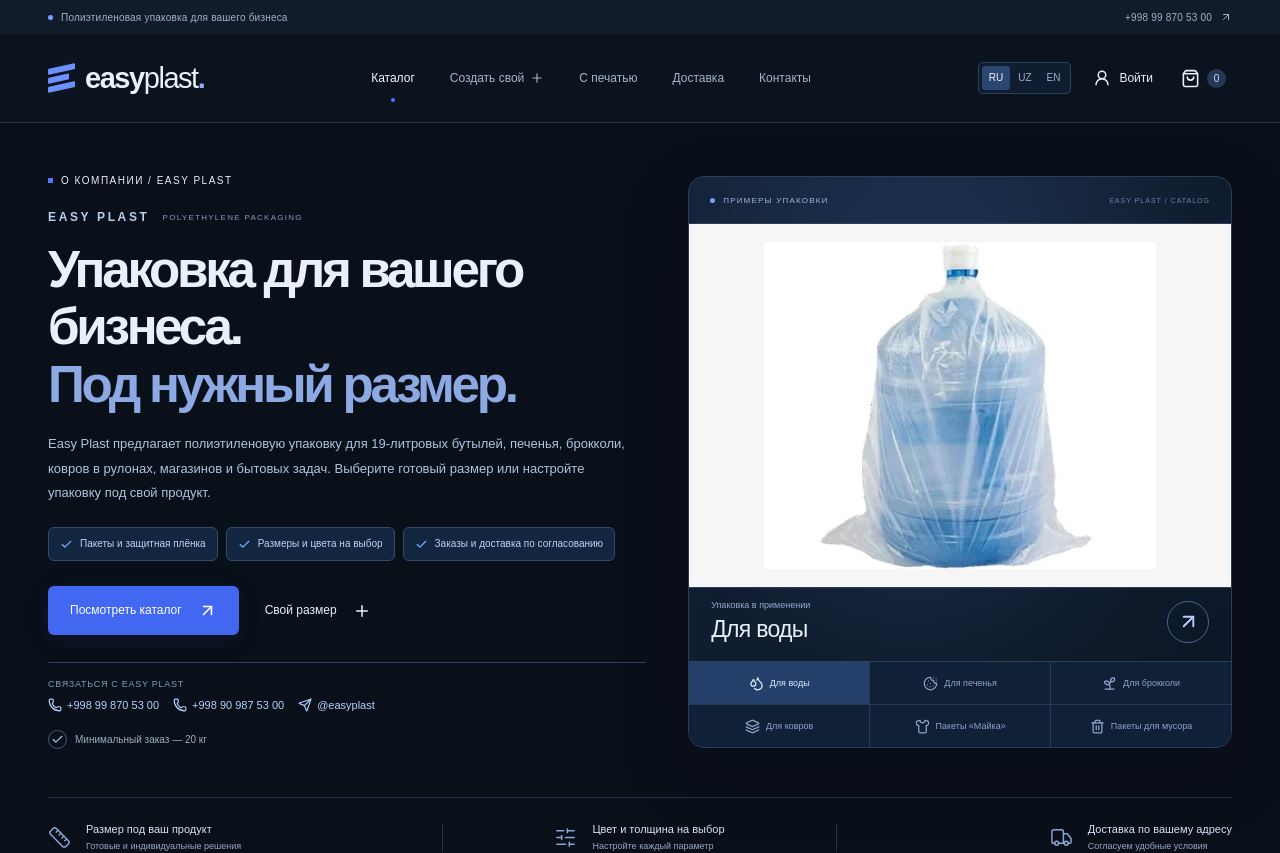
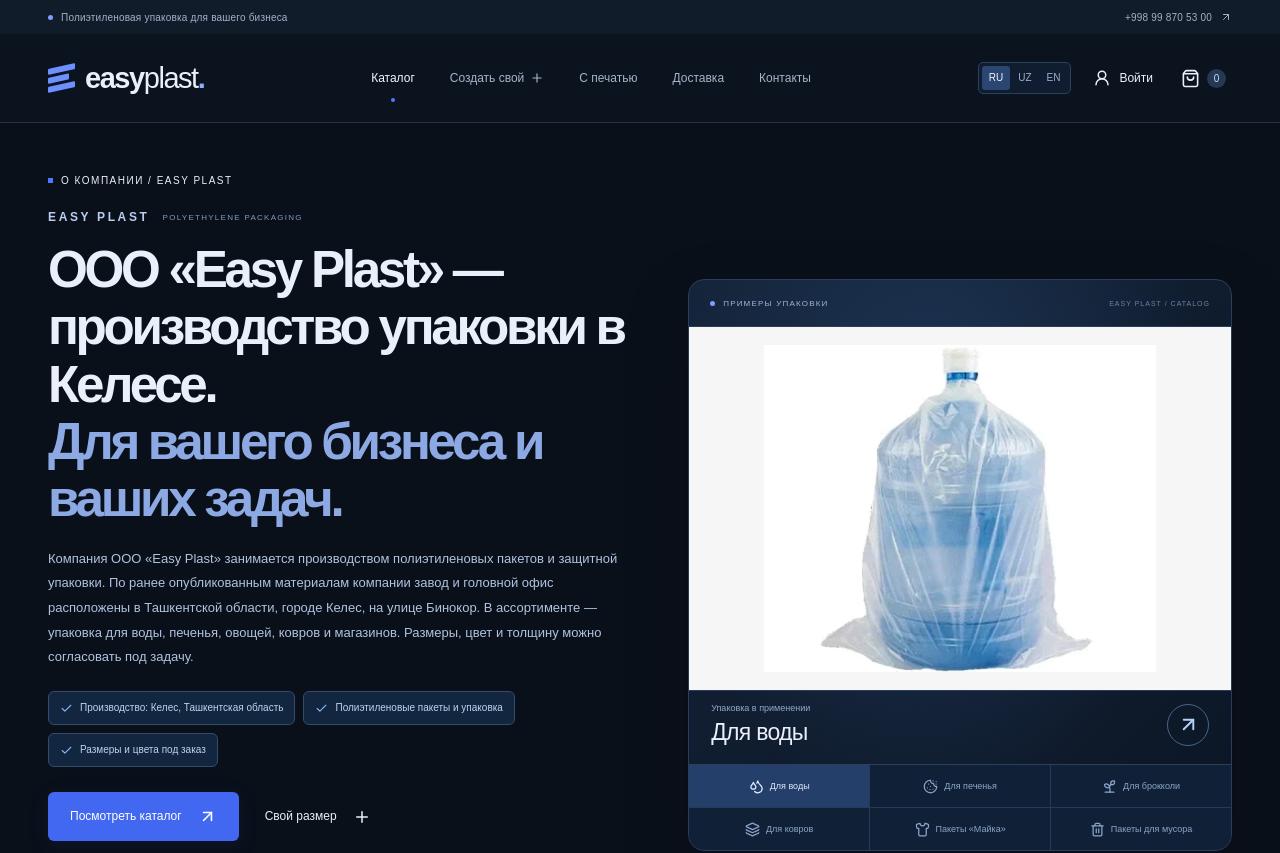
Before and after one commit to saidkhujalucky-hub/easyplast5, a React (Vite) app: page / in a window 1280 px wide. Shown: the top 853 px of the page. Built offline with nearby package versions, Linux system fonts and the light colour scheme.

Commit message:
Expand company-first slide with Easy Plast legal name and Keles factory details from prior company website

```diff
--- a/src/site-content.ts
+++ b/src/site-content.ts
@@ -2,10 +2,10 @@ export const siteCopy = {
   ru: {
     company: {
       eyebrow: "О КОМПАНИИ / EASY PLAST",
-      title: "Упаковка для вашего бизнеса.",
-      emphasis: "Под нужный размер.",
-      description: "Easy Plast предлагает полиэтиленовую упаковку для 19-литровых бутылей, печенья, брокколи, ковров в рулонах, магазинов и бытовых задач. Выберите готовый размер или настройте упаковку под свой продукт.",
-      highlights: ["Пакеты и защитная плёнка", "Размеры и цвета на выбор", "Заказы и доставка по согласованию"],
+      title: "ООО «Easy Plast» — производство упаковки в Келесе.",
+      emphasis: "Для вашего бизнеса и ваших задач.",
+      description: "Компания ООО «Easy Plast» занимается производством полиэтиленовых пакетов и защитной упаковки. По ранее опубликованным материалам компании завод и головной офис расположены в Ташкентской области, городе Келес, на улице Бинокор. В ассортименте — упаковка для воды, печенья, овощей, ковров и магазинов. Размеры, цвет и толщину можно согласовать под задачу.",
+      highlights: ["Производство: Келес, Ташкентская область", "Полиэтиленовые пакеты и упаковка", "Размеры и цвета под заказ"],
       contact: "Связаться с Easy Plast",
       catalog: "Посмотреть каталог",
       custom: "Свой размер"
@@ -34,10 +34,10 @@ export const siteCopy = {
   uz: {
     company: {
       eyebrow: "KOMPANIYA HAQIDA / EASY PLAST",
-      title: "Biznesingiz uchun qadoqlash.",
-      emphasis: "Kerakli o‘lchamda.",
-      description: "Easy Plast 19 litrli suv idishlari, pechenye, brokkoli, gilam rulonlari, do‘konlar va kundalik ehtiyojlar uchun polietilen qadoqlarni taklif etadi. Tayyor o‘lchamni tanlang yoki o‘z mahsulotingizga moslab buyurtma bering.",
-      highlights: ["Paketlar va himoya plyonkasi", "O‘lcham va rang tanlovi", "Buyurtma va yetkazish kelishiladi"],
+      title: "Easy Plast MChJ — Kelesdagi qadoqlash ishlab chiqarishi.",
+      emphasis: "Biznesingiz ehtiyojlariga mos.",
+      description: "Easy Plast MChJ polietilen paketlar va himoya qadoqlarini ishlab chiqaradi. Kompaniyaning avvalgi ma’lumotlariga ko‘ra, zavod va bosh ofis Toshkent viloyati, Keles shahri, Binokor ko‘chasida joylashgan. Suv, pechenye, sabzavot, gilam va do‘konlar uchun qadoqlar tayyorlanadi. O‘lcham, rang va qalinlikni ehtiyojingizga moslab tanlashingiz mumkin.",
+      highlights: ["Ishlab chiqarish: Keles, Toshkent viloyati", "Polietilen paketlar va qadoqlar", "O‘lcham va rang buyurtma asosida"],
       contact: "Easy Plast bilan bog‘lanish",
       catalog: "Katalogni ko‘rish",
       custom: "O‘z o‘lchamim"
@@ -66,10 +66,10 @@ export const siteCopy = {
   en: {
     company: {
       eyebrow: "ABOUT THE COMPANY / EASY PLAST",
-      title: "Packaging for your business.",
-      emphasis: "Made to fit.",
-      description: "Easy Plast offers polyethylene packaging for 19-liter water bottles, cookies, broccoli, carpet rolls, retail shops, and everyday needs. Choose a standard size or customize packaging for your product.",
-      highlights: ["Bags and protective film", "Your choice of sizes and colors", "Orders and delivery by arrangement"],
+      title: "Easy Plast LLC — polyethylene packaging production in Keles.",
+      emphasis: "Tailored to your business.",
+      description: "Easy Plast LLC manufactures polyethylene bags and protective packaging. According to the company’s previously published materials, its factory and head office are on Binokor Street in Keles, Tashkent Region. Its products include packaging for water bottles, cookies, vegetables, rolled carpets, and retail stores. Sizes, colors, and thicknesses can be tailored to your requirements.",
+      highlights: ["Production: Keles, Tashkent Region", "Polyethylene bags and packaging", "Custom sizes and colors"],
       contact: "Contact Easy Plast",
       catalog: "Explore products",
       custom: "Custom size"
```
